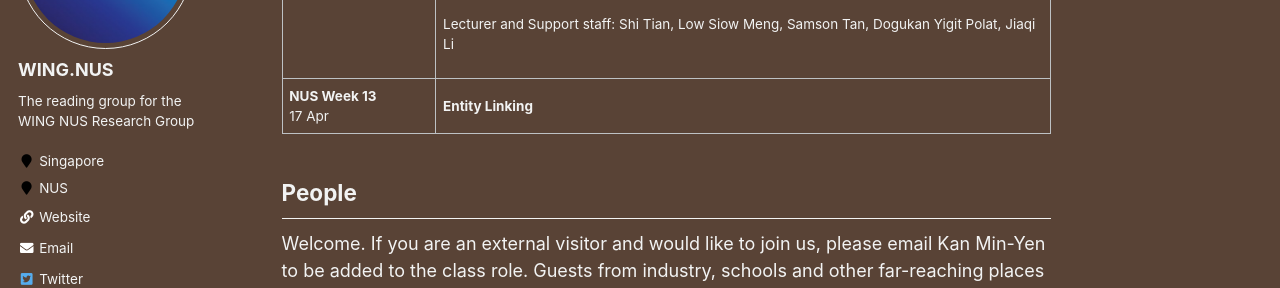
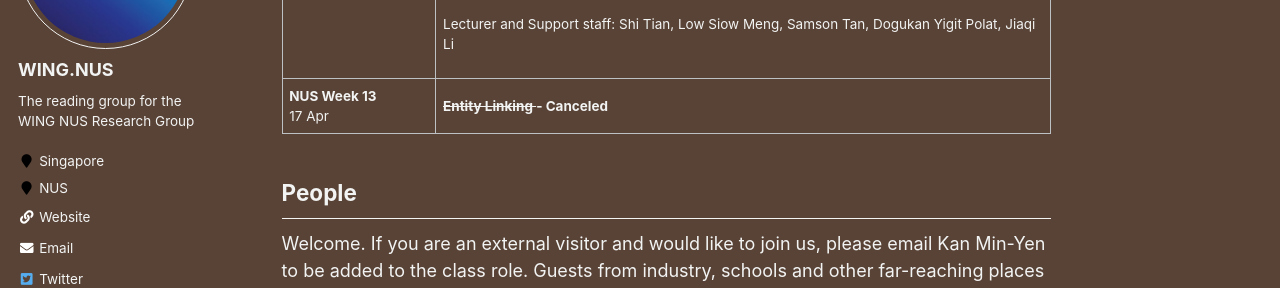
Before and after one commit to WING-NUS/cs6101, a Jekyll site: the page built from _pages/about.md, in a window 1280 px wide and 900 px high, scrolled down 6003 px, cut to the strip 162-450 px from the top of the window. Built offline with Jekyll 4.4.1, drawn with Linux system fonts in a browser that asks for light colours.

Commit message:
Update about.md

```diff
--- a/_pages/about.md
+++ b/_pages/about.md
@@ -232,9 +232,9 @@ Canceled due to logistic constraints imposed by nCov-1<br/>
   <td><b>NUS Week 13</b><br />17 Apr
   </td>
   <td>
-    <strong>
+    <strong><s>
       Entity Linking
-    </strong>
+      </s> - Canceled</strong>
   </td>
   </tr>
 </tbody></table>
```
